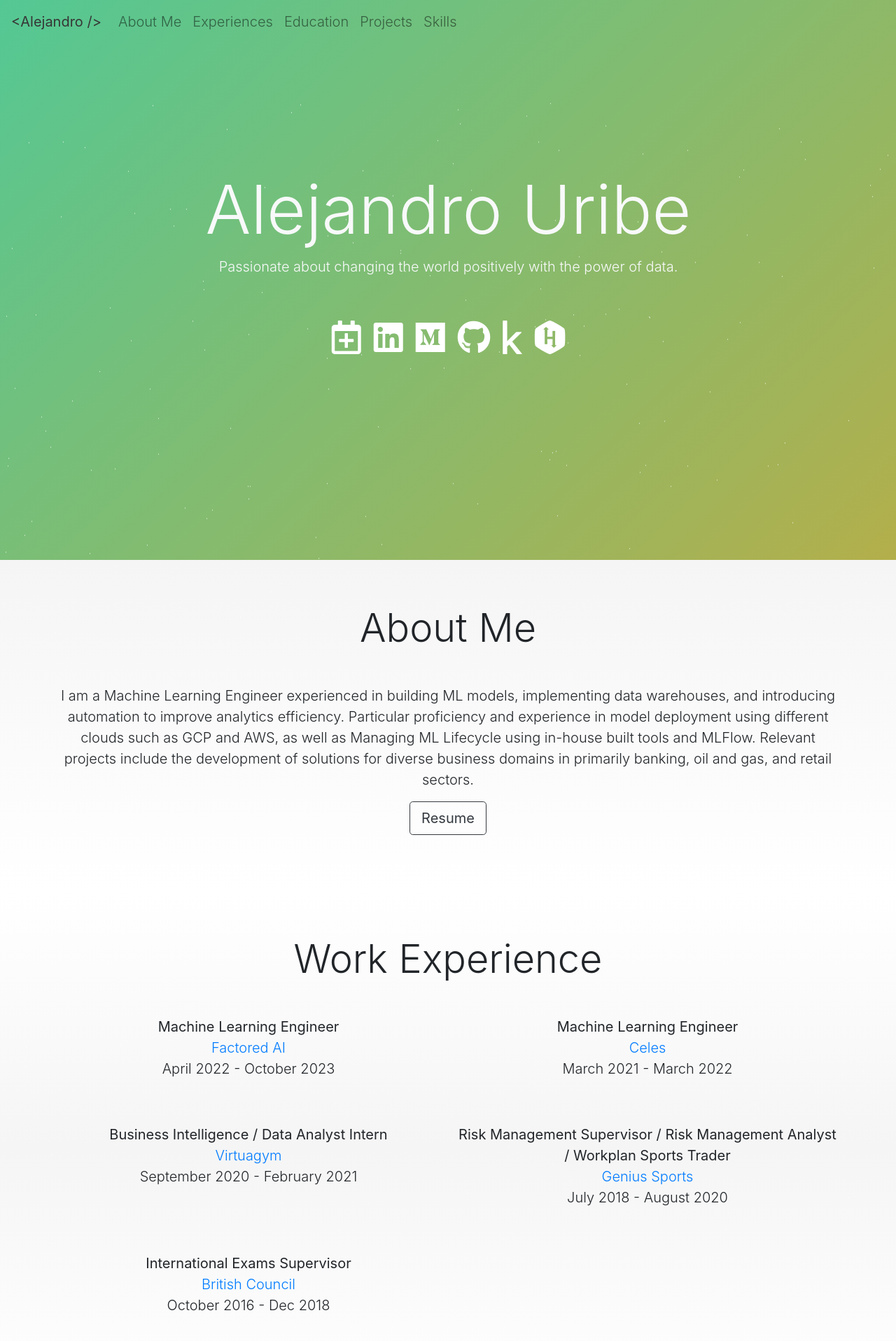
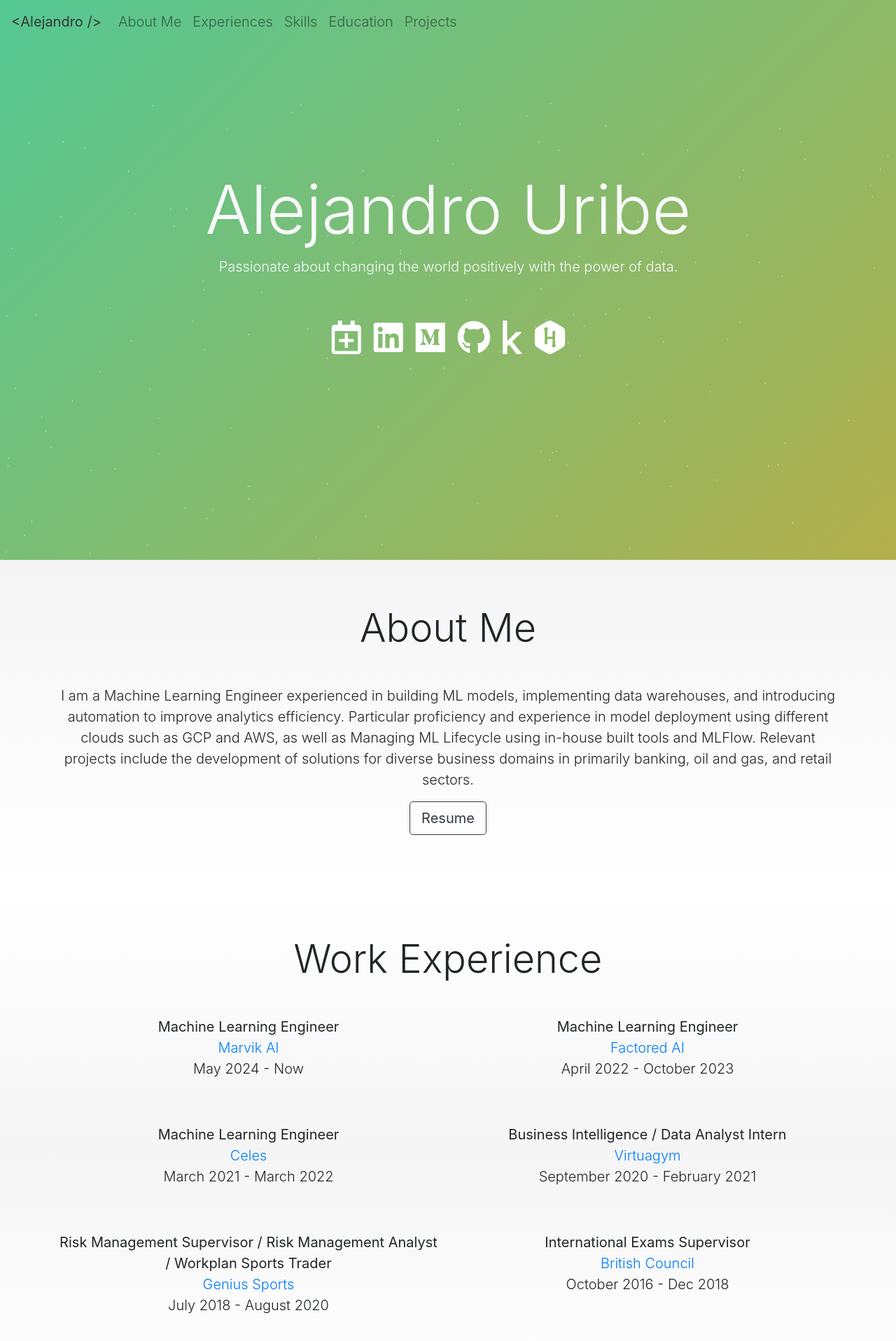
Before and after one commit to UribeAlejandro/UribeAlejandro.github.io, a React (Create React App) app: page / in a window 1280 px wide. Shown: the top 1916 px of the page at 70% size. Built offline with nearby package versions, Linux system fonts and the light colour scheme; no server answers.

Commit message:
added recent work experience

```diff
--- a/src/components/Navbar.jsx
+++ b/src/components/Navbar.jsx
@@ -60,6 +60,14 @@ const Navigation = React.forwardRef((props, ref) => {
               Experiences
             </Nav.Link>
           )}
+          {skills.show && (
+            <Nav.Link
+              className="nav-link lead"
+              href={process.env.PUBLIC_URL + "/#skills"}
+            >
+              Skills
+            </Nav.Link>
+          )}
           {education.show && (
             <Nav.Link
               className="nav-link lead"
@@ -76,14 +84,6 @@ const Navigation = React.forwardRef((props, ref) => {
               Projects
             </Nav.Link>
           )}
-          {skills.show && (
-            <Nav.Link
-              className="nav-link lead"
-              href={process.env.PUBLIC_URL + "/#skills"}
-            >
-              Skills
-            </Nav.Link>
-          )}
         </Nav>
       </Navbar.Collapse>
     </Navbar>
--- a/src/editable-stuff/config.js
+++ b/src/editable-stuff/config.js
@@ -72,10 +72,10 @@ const repos = {
   gitHubUsername: "UribeAlejandro",
   reposLength: 0,
   specificRepos: [
-    'ExperimentTracking-StrategyPattern',
-    'Hands_On_MLFlow',
-    'Scala_ML_PCA',
-    'Scala_ML_LinearRegression',
+    'Recommender_System',
+    'RAG_SemanticRouting',
+    'SkyProphet',
+    'Brevity_text-summarization-bot',
   ],
 };
 
@@ -101,7 +101,7 @@ const skills = {
     { name: "Cycling" },
     { name: "Photography" },
 
-    { name: "Nuclear Energy" },
+    { name: "DevOps" },
     { name: "Distributed computing" },
 
     { name: "Internet of Things" },
@@ -128,6 +128,12 @@ const experiences = {
   show: true,
   heading: "Work Experience",
   data: [
+    {
+      role: 'Machine Learning Engineer',
+      companyname: 'Marvik AI',
+      companywebpage: "https://www.marvik.ai/",
+      date: 'May 2024 - Now',
+    },
     {
       role: 'Machine Learning Engineer',
       companyname: 'Factored AI',
```
